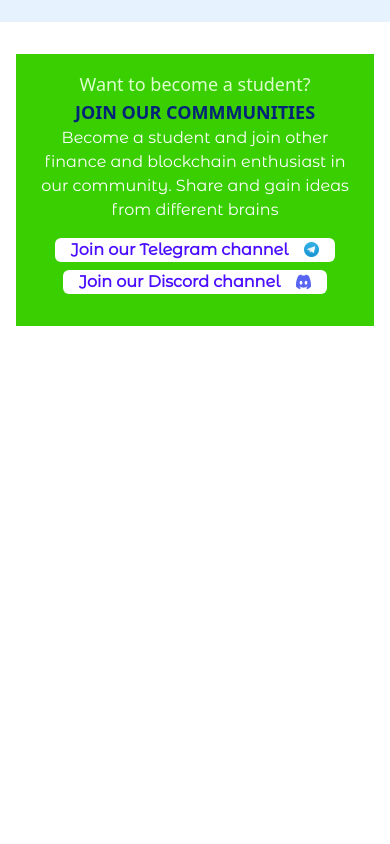
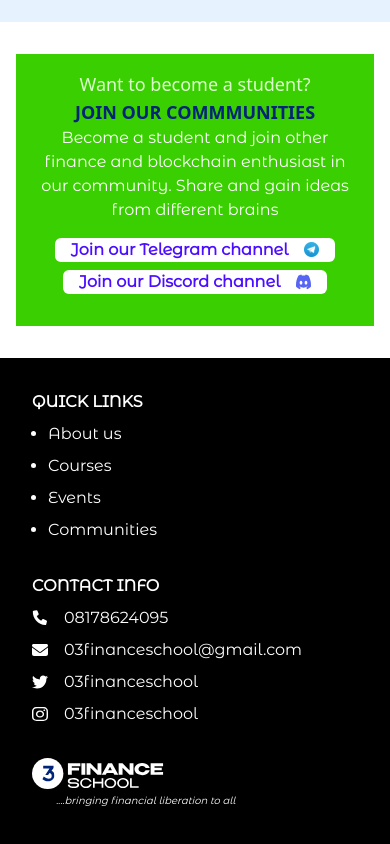
Before and after one commit to Jaeger-11/O3-Finance-School, a React (Vite) app: page / in a window 390 px wide. Shown: the part 1013-1857 px from the top of the page. Before the commit the page ends 1371 px from the top, so only its background shows below. Built offline with nearby package versions, Linux system fonts and the light colour scheme.

Commit message:
footer for mobile view

```diff
--- /dev/null
+++ b/src/components/Footer.jsx
@@ -0,0 +1,66 @@
+import React from 'react';
+import twitter from '../assets/twitter.svg'
+import instagram from '../assets/instagram.svg'
+import phone from '../assets/phone.svg'
+import email from '../assets/email.svg'
+import logo from '../assets/logo.svg'
+
+const footerData = [
+    {
+        icon: phone,
+        text: "08178624095"
+    },
+    {
+        icon: email,
+        text: "03financeschool@gmail.com"
+    },
+    {
+        icon: twitter,
+        text: "03financeschool"
+    },
+    {
+        icon: instagram,
+        text: "03financeschool"
+    },
+]
+
+const Footer = () => {
+  return (
+    <footer className="bg-black text-white">
+        <section className='container mx-auto font-alternate px-8 py-8'>
+
+            <div className='flex flex-col gap-6'>
+                <section>
+                    <h3 className='font-bold'>QUICK LINKS</h3>
+                    <ul className='list-disc pl-4'>
+                        <li className='my-2'> <a href="http://" target="_blank" rel="noopener noreferrer"> About us </a></li>
+                        <li className='my-2'> <a href="http://" target="_blank" rel="noopener noreferrer"> Courses </a></li>
+                        <li className='my-2'> <a href="http://" target="_blank" rel="noopener noreferrer"> Events </a></li>
+                        <li className='my-2'> <a href="http://" target="_blank" rel="noopener noreferrer"> Communities </a></li>
+                    </ul>
+                </section>
+
+                <section>
+                    <h3 className='font-bold'>CONTACT INFO</h3>
+                    {footerData.map(item => {
+                        const { icon, text } = item
+                        return (
+                            <div key={text} className="flex gap-4 my-2">
+                                <img src={icon} alt={text} className="w-4 "/>
+                                <p>{text}</p>
+                            </div>
+                        )
+                    })}
+                </section>
+            </div>
+
+            <div className='my-6'>
+                <img src={logo} alt="logo" className='h-[2.2rem]'/>
+                <p className='italic font-[500] pl-6 text-[10px]'>....bringing financial liberation to all</p>
+            </div>
+        </section>
+    </footer>
+  )
+}
+
+export default Footer
--- a/src/pages/Home.jsx
+++ b/src/pages/Home.jsx
@@ -1,7 +1,8 @@
 import heroImage from "../assets/hero.png";
 import desktopHeroImage from "../assets/desktop-hero.png";
-import discord from "../assets/discord.svg"
-import telegram from "../assets/telegram.svg"
+import discord from "../assets/discord.svg";
+import telegram from "../assets/telegram.svg";
+import Footer from "../components/Footer";
 
 function Home() {
 
@@ -56,6 +57,8 @@ function Home() {
           </div>
         </article>
       </section>
+
+      <Footer/>
     </div>
   )
 }
```
